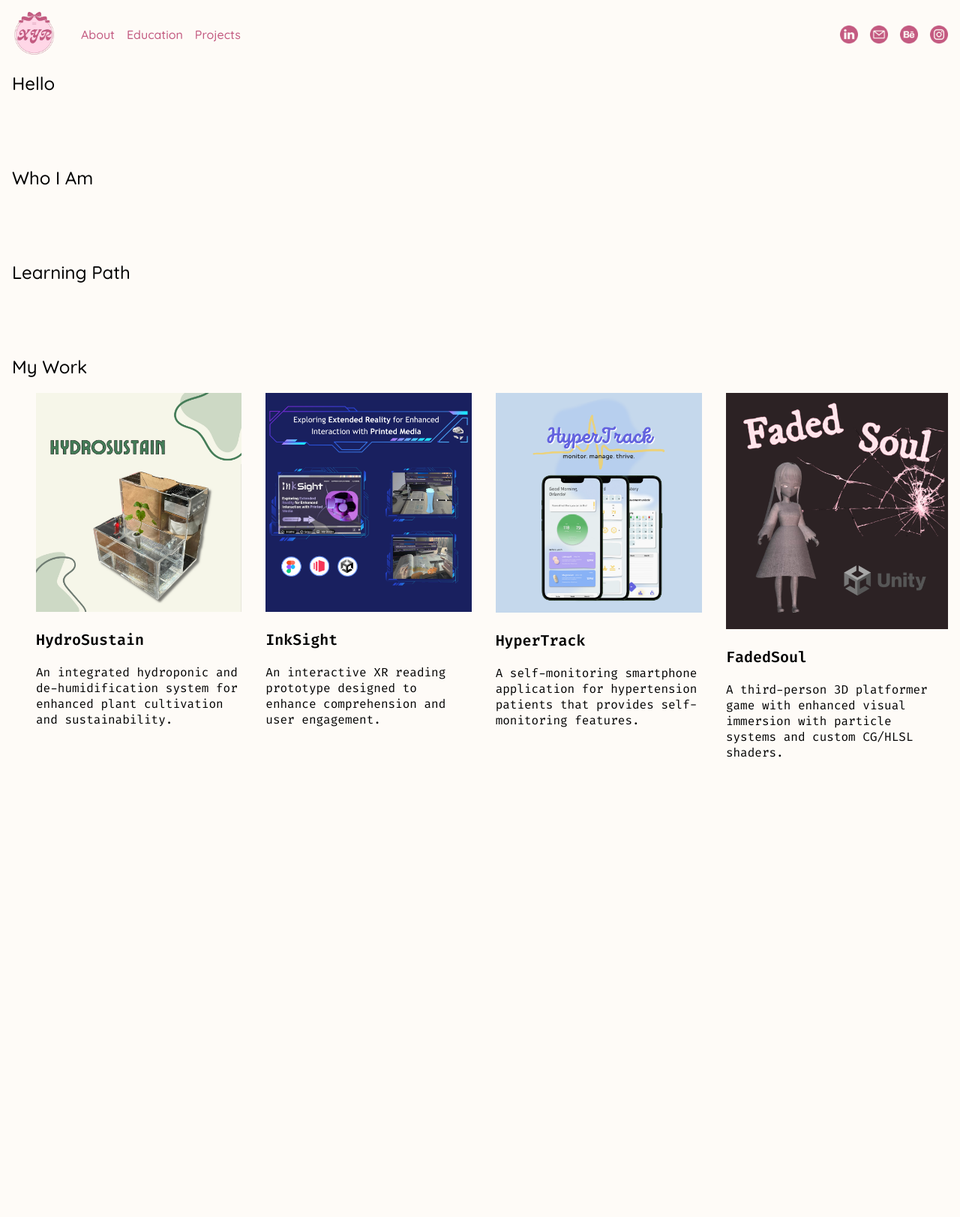
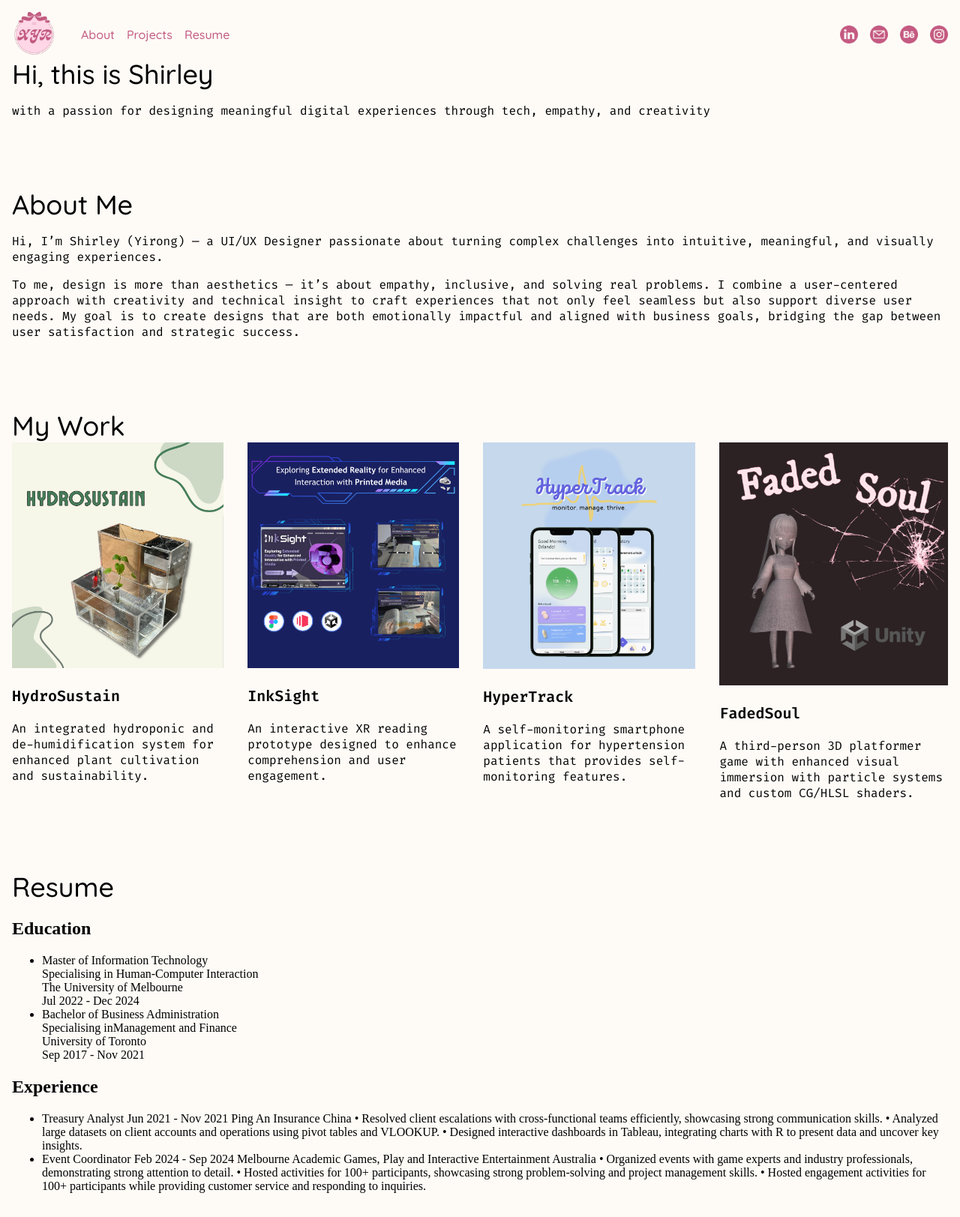
Before and after one commit to Shirley043/website, a plain HTML site: page index.html in a window 1280 px wide. Shown: the whole page at 75% size. Before the commit the page ends 1046 px from the top, so only its background shows below. Drawn offline with Linux system fonts and the light colour scheme.

Commit message:
add about section text

```diff
--- a/index.html
+++ b/index.html
@@ -18,18 +18,17 @@
 <body>
 	<!-- Header -->
 	<div class="header">
-		<!-- Name -->
-		<div class="name">
-			<a href="#home">
-				<img class="header-logo" src="assets/imgs/favicon1.png">
-			</a>
-		</div>
+
+		<!-- Favicon -->
+		<a href="">
+			<img class="header-logo" src="assets/imgs/favicon1.png">
+		</a>
 
 		<!-- Navigation -->
 		<div class="navigation">
 			<a href="#about">About</a>
-			<a href="#education">Education</a>
 			<a href="#projects">Projects</a>
+			<a href="#resume">Resume</a>
 		</div>
 
 		<!-- ContactLinks -->
@@ -57,25 +56,29 @@
 
 		<!-- Home -->
 		<section id="home">
-			<h2>Hello</h2>
+			<h1>Hi, this is Shirley</h1>
+			<p>with a passion for designing meaningful digital experiences through tech, empathy, and creativity</p>
 		</section>
 
 
 		<!-- About -->
 		<section id="about">
-			<h2>Who I Am</h2>
-		</section>
-
-		<!-- Education -->
-		<section id="education">
-			<h2>Learning Path</h2>
+			<h1>About Me</h1>
+			<p>Hi, I’m Shirley (Yirong) — a UI/UX Designer passionate about turning complex challenges into intuitive,
+				meaningful, and visually engaging experiences. </p>
+			<p>To me, design is more than aesthetics — it’s about empathy, inclusive, and solving real problems. I
+				combine a user-centered approach with creativity and technical insight to craft experiences that not
+				only feel seamless but also support diverse user needs. My goal is to create designs that are both
+				emotionally impactful and aligned with business goals, bridging the gap between user satisfaction and
+				strategic success.</p>
 		</section>
 
 
+
 		<!-- Projects -->
-		<h2>My Work</h2>
+		<h1>My Work</h1>
 		<section id="projects" class="project-container">
-			<div style="height: 76px;"></div>
+
 			<!-- HydroSustain-->
 			<div>
 				<img class="project-img" src="assets/imgs/HydroSustain.png">
@@ -124,6 +127,48 @@
 			</div>
 		</section>
 
+		<!-- Resume -->
+		<section id="resume">
+			<h1>Resume</h1>
+
+			<!-- Education -->
+			<h2>Education</h2>
+			<ul>
+				<li>
+					Master of Information Technology <br>
+					Specialising in Human-Computer Interaction <br>
+					The University of Melbourne <br>
+					Jul 2022 - Dec 2024
+				</li>
+				<li>
+					Bachelor of Business Administration <br>
+					Specialising inManagement and Finance <br>
+					University of Toronto <br>
+					Sep 2017 - Nov 2021
+				</li>
+			</ul>
+
+			<!-- Experience -->
+			<h2>Experience</h2>
+			<ul>
+				<li>
+					Treasury Analyst Jun 2021 - Nov 2021
+					Ping An Insurance China
+					• Resolved client escalations with cross-functional teams efficiently, showcasing strong
+					communication skills.
+					• Analyzed large datasets on client accounts and operations using pivot tables and VLOOKUP.
+					• Designed interactive dashboards in Tableau, integrating charts with R to present data and uncover
+					key insights.
+				</li>
+				<li>Event Coordinator Feb 2024 - Sep 2024
+					Melbourne Academic Games, Play and Interactive Entertainment Australia
+					• Organized events with game experts and industry professionals, demonstrating strong attention to detail.
+					• Hosted activities for 100+ participants, showcasing strong problem-solving and project management skills.
+					• Hosted engagement activities for 100+ participants while providing customer service and responding to inquiries.</li>
+			</ul>
+
+		</section>
+
 	</div>
 
 
--- a/website.css
+++ b/website.css
@@ -13,10 +13,12 @@ body {
     padding: 0 16px 16px 16px;
 }
 
-h2 {
+h1 {
     padding-top: 76px;
     font-family: Quicksand, Arial;
     font-weight: 500;
+    font-size: 36px;
+    margin: 0;
 }
 
 p {
@@ -36,6 +38,16 @@ p {
     align-items: center;
 }
 
+.header-logo {
+    height: 60px;
+    margin-right: 32px;
+    transition: 0.15s;
+}
+
+.header-logo:hover {
+    opacity: 0.5;;
+}
+
 .navigation {
     display: flex;
     height: 24px;
@@ -45,17 +57,18 @@ p {
 .navigation a {
     display: inline-block;
     font-family: Quicksand, Arial;
-    /* #ffd6e5 */
     color: #c35a80;
     font-weight: 450;
     margin-right: 16px;
     text-decoration: none;
+    transition: 0.15s;
 }
 
-.header-logo {
-    height: 60px;
-    margin-right: 32px;
+.navigation a:hover {
+    color: #ffd6e5;
 }
+
+
 
 /* contacts */
 .contact-info {
@@ -74,6 +87,11 @@ p {
     margin-left: 16px;
     height: 24px;
     filter: invert(72%) sepia(30%) saturate(5729%) hue-rotate(299deg) brightness(79%) contrast(92%);
+    transition: 0.15s;
+}
+
+.contact-icons:hover {
+    filter: invert(88%) sepia(51%) saturate(1537%) hue-rotate(287deg) brightness(118%) contrast(111%);
 }
 
 /* Projects */
```
Also changed, not shown: 1 other file.
